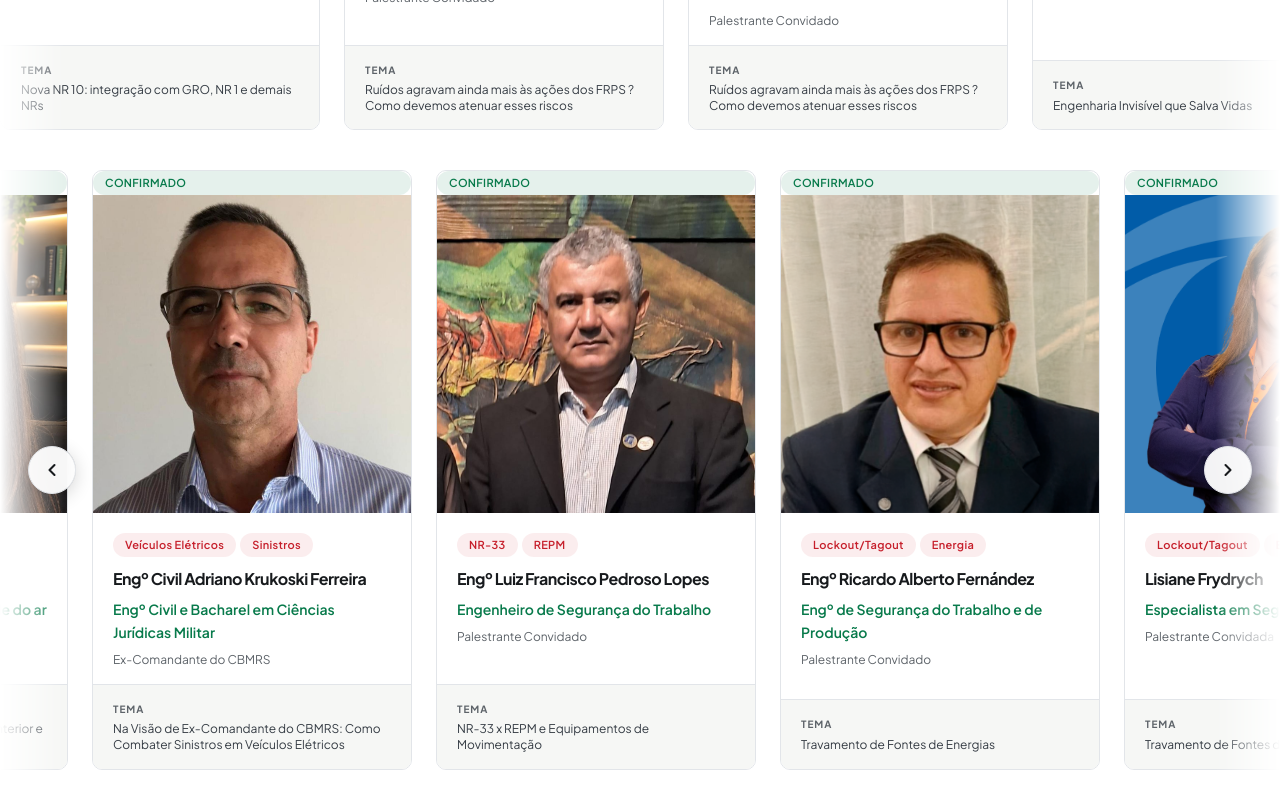
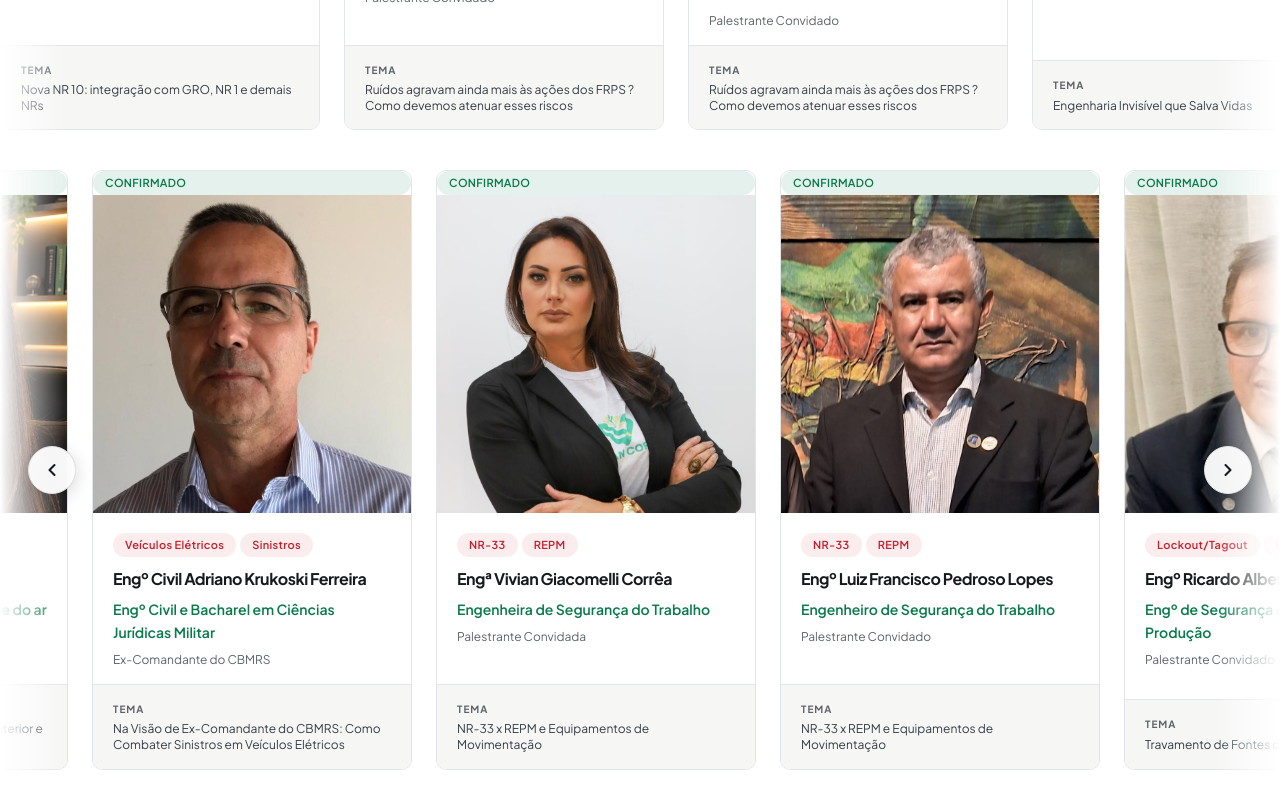
Before and after one commit to vencerhub/prevesst, a React (Vite) app: page / in a window 1280 px wide. Shown: the part 3706-4506 px from the top of the page. Built offline with nearby package versions, Linux system fonts and the light colour scheme.

Commit message:
feat: add event schedule, speakers data, and support logo asset

```diff
--- a/src/data/schedule.ts
+++ b/src/data/schedule.ts
@@ -167,7 +167,7 @@ export const schedule: ScheduleDay[] = [
         title: 'Travamento de Fontes de Energias',
         type: 'talk',
         speakerId: 'speaker-08',
-        speaker: 'Engº Ricardo Alberto Fernández, Lisiane Frydrych e Victor Lopes Santos',
+        speaker: 'Engº Ricardo Alberto Fernández',
         description: 'Procedimentos de Lockout/Tagout e controle de energias perigosas: boas práticas, falhas comuns e conformidade normativa.',
       },
       {
--- a/src/data/speakers.ts
+++ b/src/data/speakers.ts
@@ -126,28 +126,6 @@ export const speakers: Speaker[] = [
     tags: ['Lockout/Tagout', 'Energia', 'Prevenção'],
   },
   {
-    id: 'speaker-08b',
-    name: 'Lisiane Frydrych',
-    role: 'Especialista em Segurança do Trabalho',
-    institution: 'Palestrante Convidada',
-    topic: 'Travamento de Fontes de Energias',
-    topicDay: 2,
-    bio: 'Especialista com foco em implementação e auditoria de sistemas de bloqueio e desenergização em grandes plantas industriais.',
-    photo: '/images/speakers/08. Travamento de Fontes de Energias/Lisiane Frydrych.png',
-    tags: ['Lockout/Tagout', 'Energia', 'Prevenção'],
-  },
-  {
-    id: 'speaker-08c',
-    name: 'Victor Lopes Santos',
-    role: 'Especialista em Segurança Industrial',
-    institution: 'Palestrante Convidado',
-    topic: 'Travamento de Fontes de Energias',
-    topicDay: 2,
-    bio: 'Consultor e instrutor técnico com foco no gerenciamento de riscos e controle de fontes de energias perigosas.',
-    photo: '/images/speakers/08. Travamento de Fontes de Energias/Victor Lopes Santos.jpeg',
-    tags: ['Lockout/Tagout', 'Energia', 'Prevenção'],
-  },
-  {
     id: 'speaker-09',
     name: 'Engª Poliana Forlin',
     role: 'Engª Química e de Segurança do Trabalho',
```
Also changed, not shown: public/images/logos/Apoio.png.
